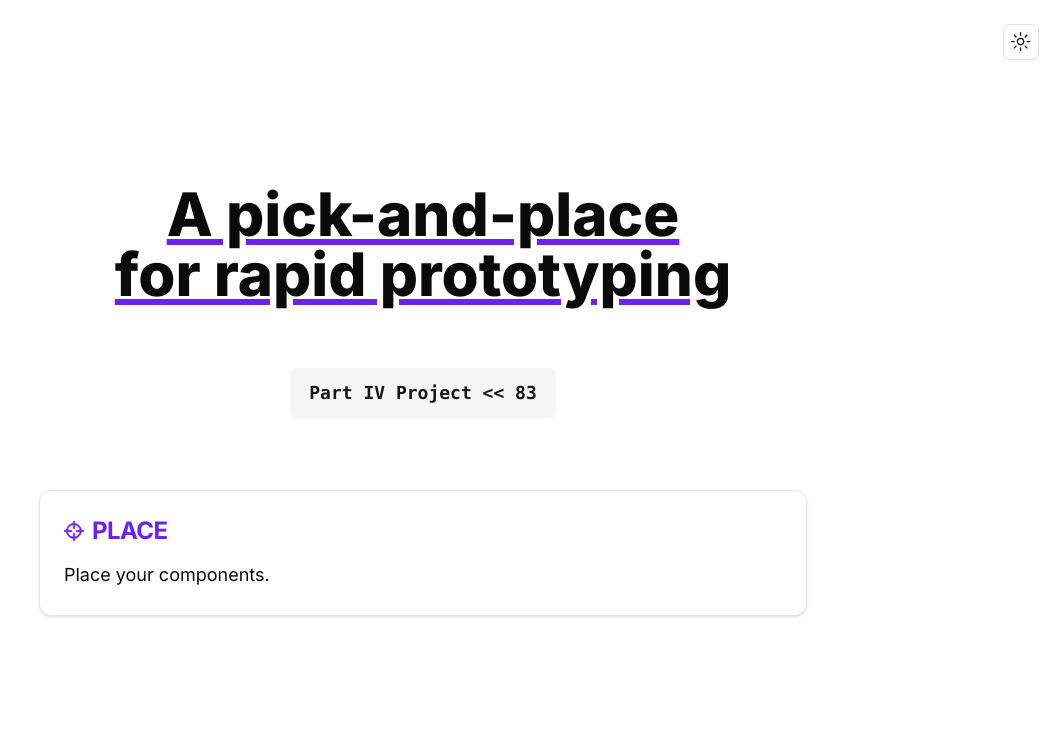
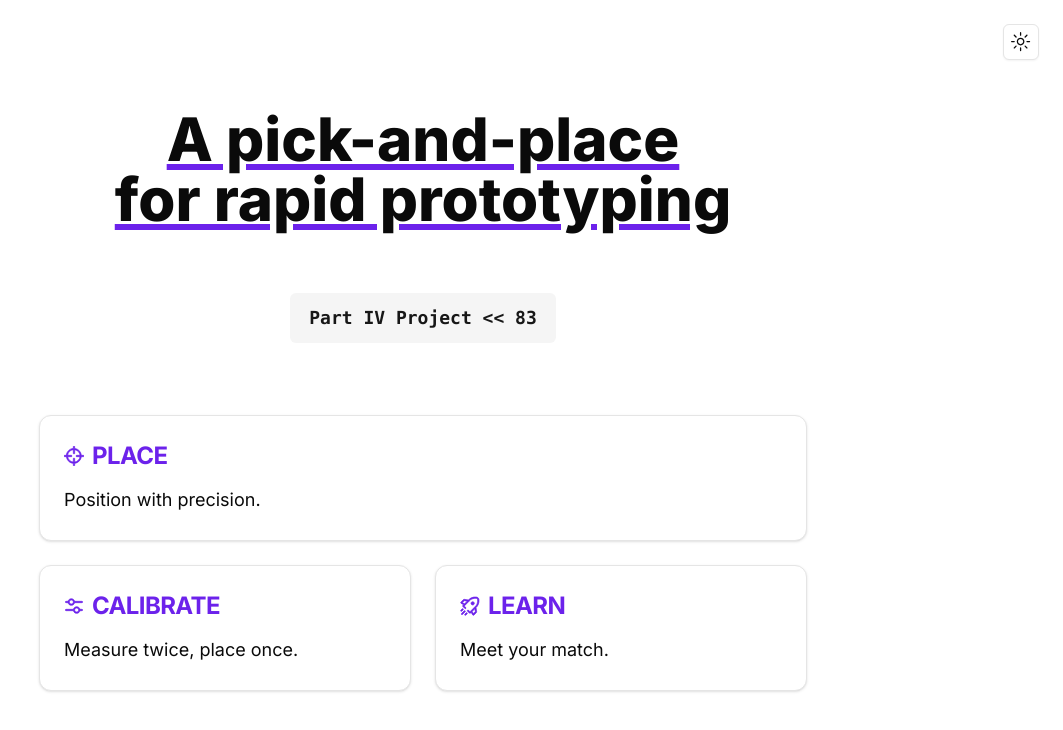
Before and after one commit to p4p-83/interface, a Next.js app in the folder client/: page / in a window 1280 px wide. Shown: the top 730 px of the page, without its empty margins (217-1280 px from the left). Built offline with nearby package versions, Linux system fonts and the light colour scheme.

Commit message:
feat: :sparkles: add more link cards

```diff
--- a/client/src/app/page.tsx
+++ b/client/src/app/page.tsx
@@ -1,4 +1,4 @@
-import { Crosshair2Icon } from '@radix-ui/react-icons'
+import { Crosshair2Icon, MixerHorizontalIcon, RocketIcon } from '@radix-ui/react-icons'
 
 import { Badge } from '@/components/ui/badge'
 import { LinkCard } from '@/components/LinkCard'
@@ -24,14 +24,14 @@ export default function Home() {
         </code>
       </Badge>
 
-      <div className='grid grid-cols-1 md:grid-cols-2 w-full max-w-3xl gap-6 md:gap-8 mt-2'>
-        <LinkCard
-          href='/place'
-          title='Place'
-          description='Place your components.'
-          icon={Crosshair2Icon}
-          className='w-full md:col-span-2'
-        />
+      <div className='grid grid-cols-1 md:grid-cols-2 w-full max-w-3xl gap-6 mt-2'>
+
+        <LinkCard href='/place' title='Place' description='Position with precision.' icon={Crosshair2Icon} className='w-full md:col-span-2' />
+
+        <LinkCard href='/' title='Calibrate' description='Measure twice, place once.' icon={MixerHorizontalIcon} className='w-full' />
+        {/* <LinkCard href='/' title='Configure' description='Set your stage.' icon={GearIcon} className='w-full' /> */}
+        <LinkCard href='/' title='Learn' description='Meet your match.' icon={RocketIcon} className='w-full' />
+
       </div>
 
     </>
```
